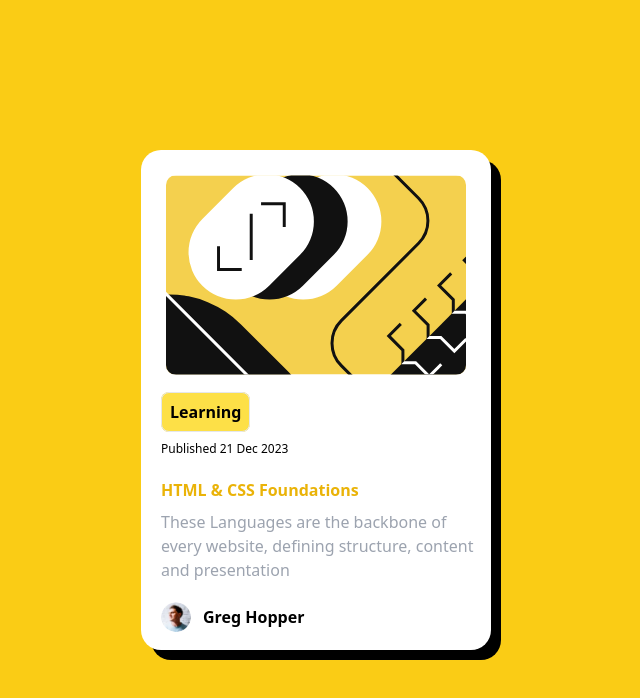
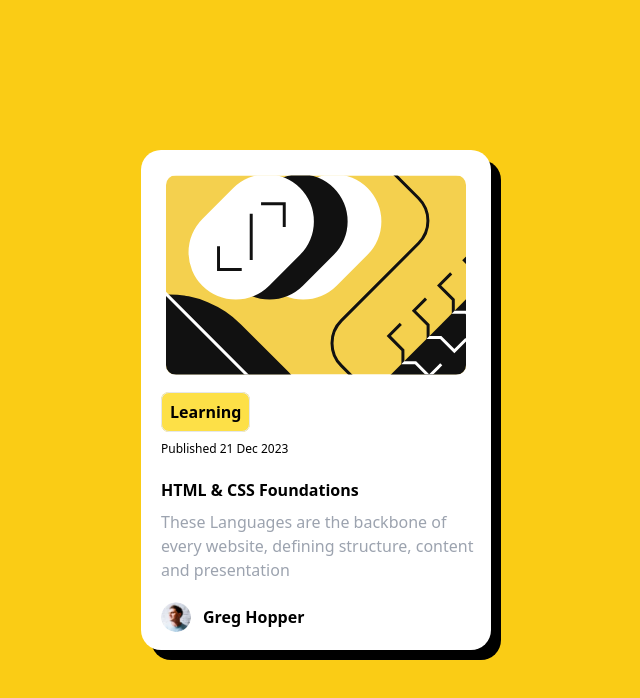
Before and after one commit to Yasir-Sakhizada/Blog-preview-card-challenge, a website: page src/index.html in a window 1280 px wide. Shown: the whole page, without its empty margins (324-964 px from the left). Drawn offline with Linux system fonts and the light colour scheme.

Commit message:
Fix the color

```diff
--- a/src/index.html
+++ b/src/index.html
@@ -35,7 +35,7 @@
       </div>
       <div>
         <p
-          class="pl-5 pb-2 pt-5 text-yellow-500 hover:text-yellow-600 transition-all duration-300 ease-in-out font-extrabold"
+          class="pl-5 pb-2 pt-5 hover:text-yellow-600 transition-all duration-300 ease-in-out font-extrabold"
         >
           HTML & CSS Foundations
         </p>
```
